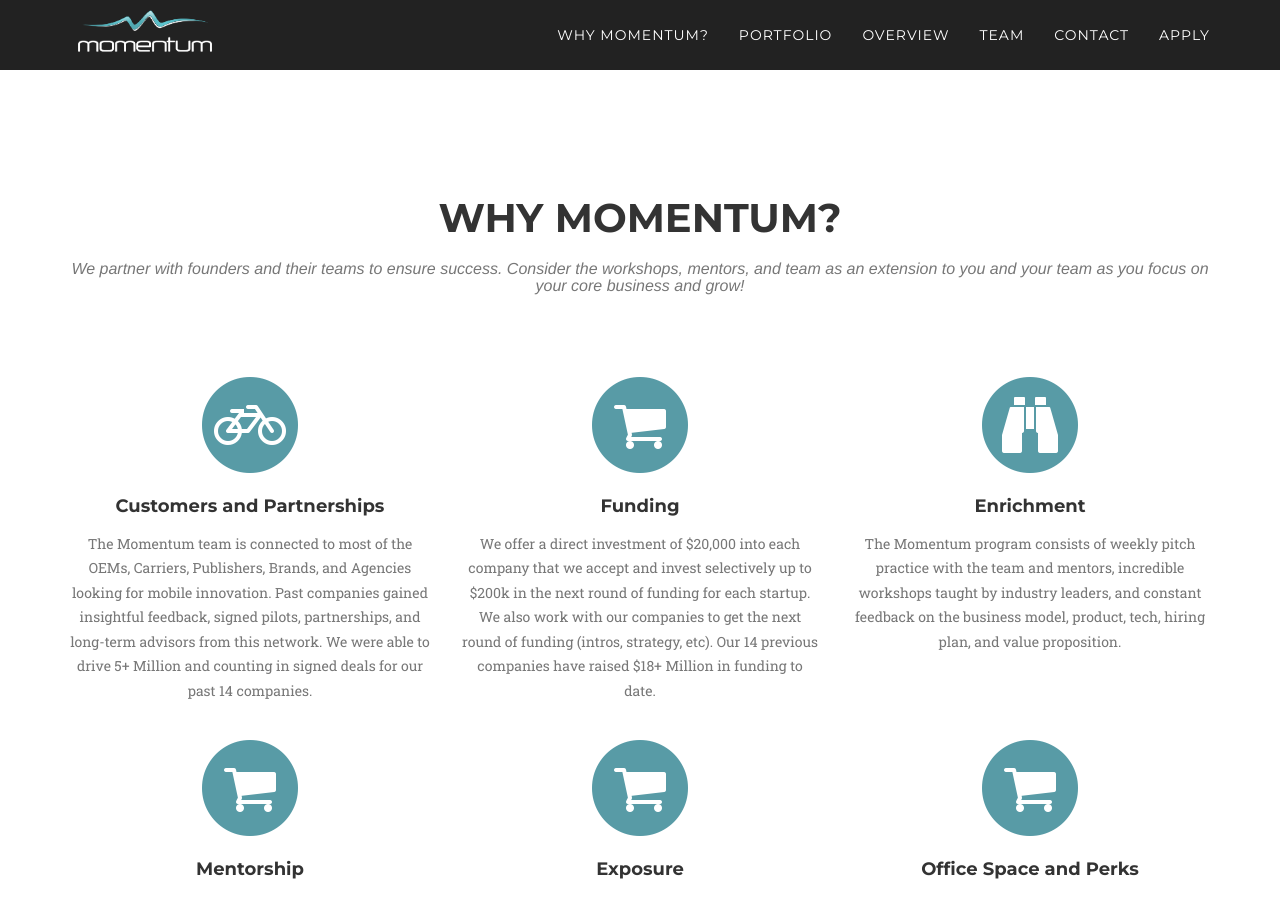
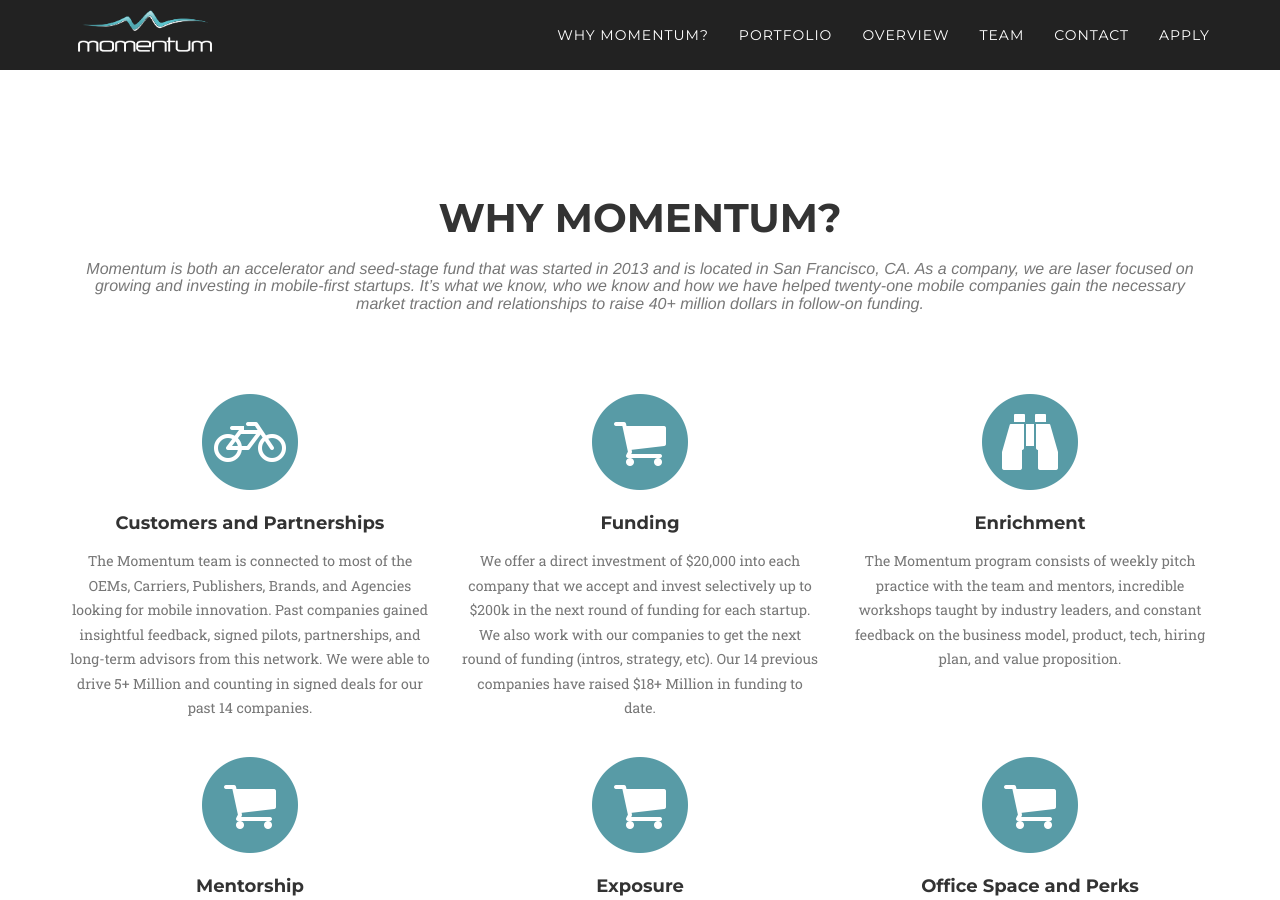
Before and after one commit to mobilemonday/momentum, a Jekyll site: the page built from index.html, in a window 1280 px wide and 900 px high, scrolled down 712 px. Built offline with Jekyll 4.4.1, drawn with Linux system fonts in a browser that asks for light colours; nearby versions of some CDN libraries; some web fonts are replaced; Markdown is read by kramdown in place of the engine named in the settings.

Commit message:
update to why momentum

```diff
--- a/index.html
+++ b/index.html
@@ -19,7 +19,7 @@
     name: "We deliver inked customer contracts, actionable product and marketing feedback, and direct investment to help our companies grow."
 program:
   title: "Why Momentum?"
-  intro: "We partner with founders and their teams to ensure success.  Consider the workshops, mentors, and team as an extension to you and your team as you focus on your core business and grow!"
+  intro: "Momentum is both an accelerator and seed-stage fund that was started in 2013 and is located in San Francisco, CA.  As a company, we are laser focused on growing and investing in mobile-first startups.  It’s what we know, who we know and how we have helped twenty-one mobile companies gain the necessary market traction and relationships to raise 40+ million dollars in follow-on funding."
   benefits:
   - benefit:
     name: "Customers and Partnerships"
```
